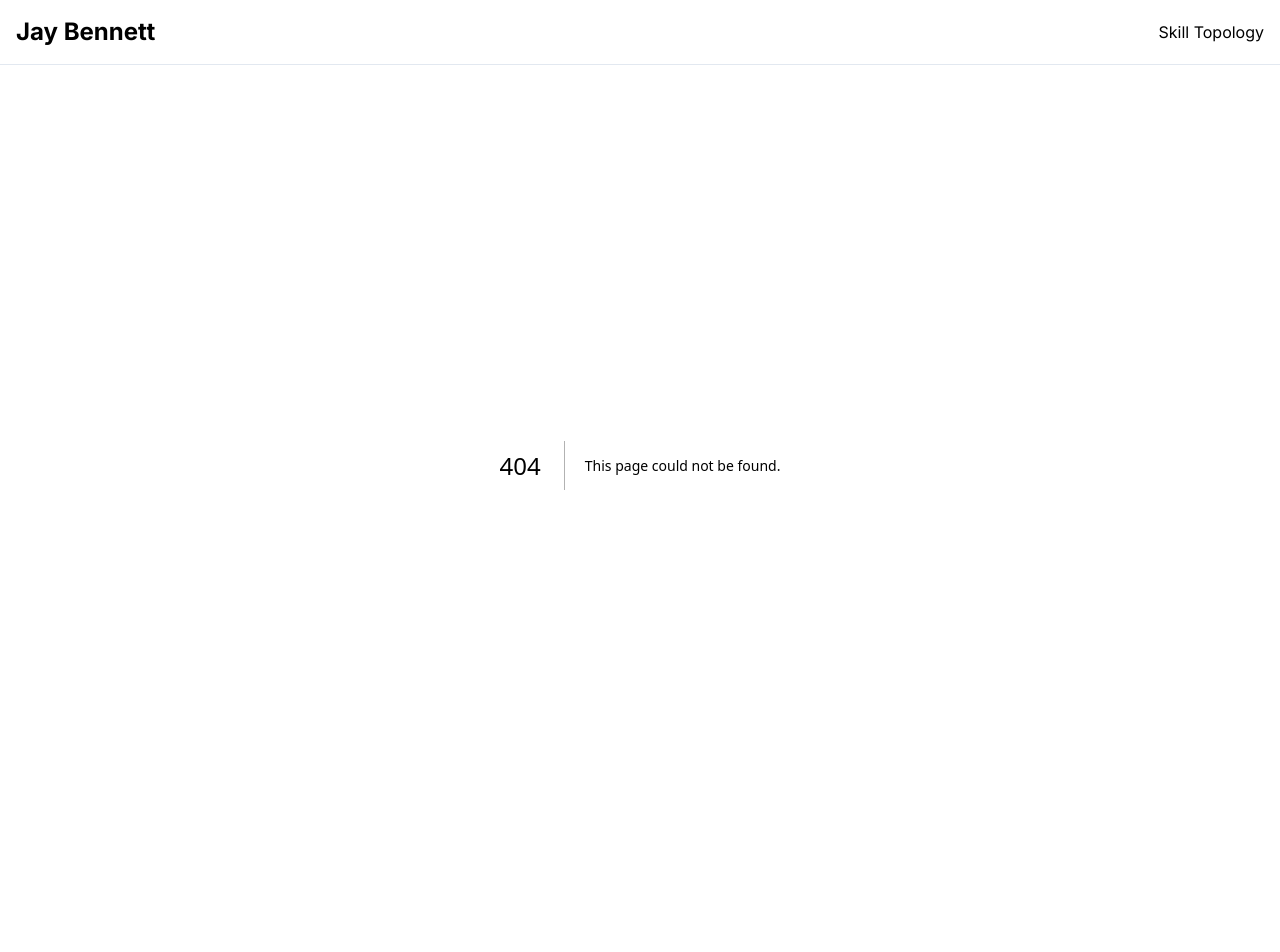
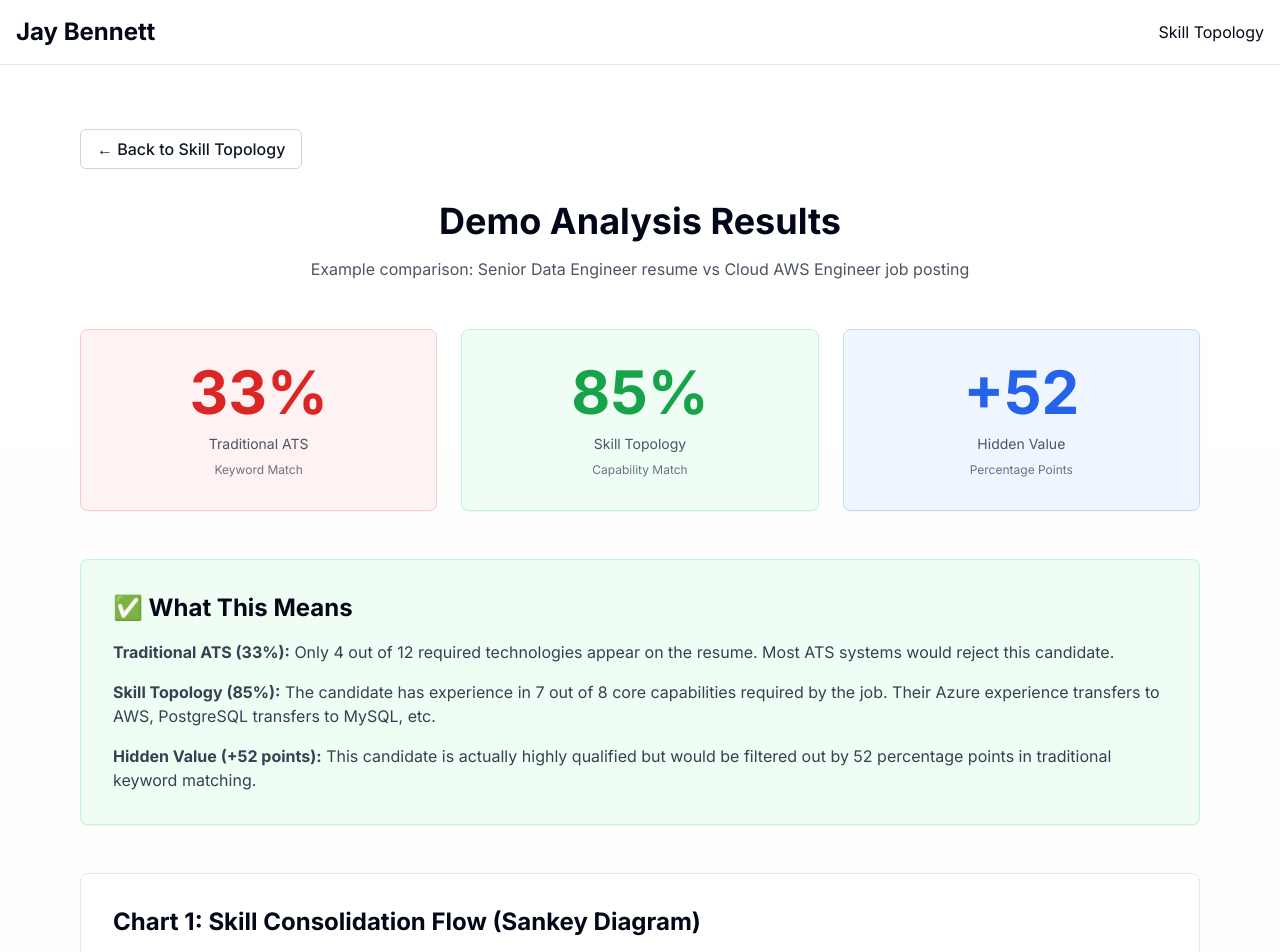
Before and after one commit to jaybenne2001/skill-catalog, a Next.js app: page /skill-topology/demo in a window 1280 px wide. Before the commit this address had no page. Shown: the top 952 px of the page. Before the commit the page ends 865 px from the top, so only its background shows below. Built offline with nearby package versions, Linux system fonts and the light colour scheme.

Commit message:
Add demo page with example results
- Shows realistic 33% vs 85% comparison
- Explains what the charts would look like
- Provides interview strategy for gaps
- Links to analyze page for real testing

```diff
--- /dev/null
+++ b/app/skill-topology/demo/page.tsx
@@ -0,0 +1,157 @@
+'use client'
+
+import { Card } from '@/components/ui/card'
+import { Button } from '@/components/ui/button'
+import Link from 'next/link'
+
+export default function DemoResults() {
+  return (
+    <div className="min-h-screen bg-gradient-to-b from-white to-gray-50 py-16">
+      <div className="container mx-auto px-4 max-w-6xl">
+        <div className="mb-8">
+          <Link href="/skill-topology">
+            <Button variant="outline">← Back to Skill Topology</Button>
+          </Link>
+        </div>
+
+        <h1 className="text-4xl font-bold mb-4 text-center">Demo Analysis Results</h1>
+        <p className="text-center text-gray-600 mb-12">
+          Example comparison: Senior Data Engineer resume vs Cloud AWS Engineer job posting
+        </p>
+
+        {/* Score Cards */}
+        <div className="grid md:grid-cols-3 gap-6 mb-12">
+          <Card className="p-8 text-center bg-red-50 border-red-200">
+            <div className="text-6xl font-bold text-red-600 mb-3">33%</div>
+            <div className="text-sm text-gray-600">Traditional ATS</div>
+            <div className="text-xs text-gray-500 mt-2">Keyword Match</div>
+          </Card>
+
+          <Card className="p-8 text-center bg-green-50 border-green-200">
+            <div className="text-6xl font-bold text-green-600 mb-3">85%</div>
+            <div className="text-sm text-gray-600">Skill Topology</div>
+            <div className="text-xs text-gray-500 mt-2">Capability Match</div>
+          </Card>
+
+          <Card className="p-8 text-center bg-blue-50 border-blue-200">
+            <div className="text-6xl font-bold text-blue-600 mb-3">+52</div>
+            <div className="text-sm text-gray-600">Hidden Value</div>
+            <div className="text-xs text-gray-500 mt-2">Percentage Points</div>
+          </Card>
+        </div>
+
+        {/* Interpretation */}
+        <Card className="p-8 mb-12 bg-green-50 border-green-200">
+          <h2 className="text-2xl font-bold mb-4">✅ What This Means</h2>
+          <div className="space-y-4 text-gray-700">
+            <p>
+              <strong>Traditional ATS (33%):</strong> Only 4 out of 12 required technologies appear on the resume.
+              Most ATS systems would reject this candidate.
+            </p>
+            <p>
+              <strong>Skill Topology (85%):</strong> The candidate has experience in 7 out of 8 core capabilities
+              required by the job. Their Azure experience transfers to AWS, PostgreSQL transfers to MySQL, etc.
+            </p>
+            <p>
+              <strong>Hidden Value (+52 points):</strong> This candidate is actually highly qualified but would be
+              filtered out by 52 percentage points in traditional keyword matching.
+            </p>
+          </div>
+        </Card>
+
+        {/* Charts Section */}
+        <div className="space-y-12">
+          <Card className="p-8">
+            <h2 className="text-2xl font-bold mb-6">Chart 1: Skill Consolidation Flow (Sankey Diagram)</h2>
+            <p className="text-gray-600 mb-6">
+              Shows how resume technologies map through root capabilities to job requirements.
+            </p>
+            <div className="bg-gradient-to-br from-blue-50 to-green-50 rounded-lg p-12 aspect-video flex items-center justify-center border-2 border-dashed border-gray-300">
+              <div className="text-center max-w-xl">
+                <div className="text-6xl mb-6">📊</div>
+                <p className="text-xl font-bold text-gray-700 mb-4">Sankey Flow Diagram</p>
+                <p className="text-gray-600 mb-2">14 Technologies → 8 Root Capabilities → 12 Job Requirements</p>
+                <div className="mt-6 p-4 bg-white rounded-lg">
+                  <p className="text-sm text-gray-600">
+                    <strong>Example insights:</strong> Python + SQL Server experience provides
+                    "Scripting Logic" and "Tabular Reasoning" capabilities, which satisfy
+                    requirements for Go, PostgreSQL, and data transformation tasks.
+                  </p>
+                </div>
+              </div>
+            </div>
+          </Card>
+
+          <Card className="p-8">
+            <h2 className="text-2xl font-bold mb-6">Chart 2: Capability Coverage (Radar Chart)</h2>
+            <p className="text-gray-600 mb-6">
+              Compares your capability strength across 8 core dimensions vs job requirements.
+            </p>
+            <div className="bg-gradient-to-br from-purple-50 to-blue-50 rounded-lg p-12 aspect-square max-w-2xl mx-auto flex items-center justify-center border-2 border-dashed border-gray-300">
+              <div className="text-center">
+                <div className="text-6xl mb-6">🎯</div>
+                <p className="text-xl font-bold text-gray-700 mb-4">Radar Chart Comparison</p>
+                <p className="text-gray-600 mb-4">85% Average Coverage Across 8 Capabilities</p>
+                <div className="mt-6 p-4 bg-white rounded-lg text-left">
+                  <p className="text-sm text-gray-600 mb-2"><strong>Strengths (≥90%):</strong></p>
+                  <ul className="text-sm text-gray-600 mb-4 ml-4">
+                    <li>• Scripting Logic: 100%</li>
+                    <li>• Tabular Reasoning: 100%</li>
+                    <li>• Cloud Storage: 95%</li>
+                  </ul>
+                  <p className="text-sm text-gray-600 mb-2"><strong>Gaps (&lt;60%):</strong></p>
+                  <ul className="text-sm text-gray-600 ml-4">
+                    <li>• Monitoring: 54%</li>
+                  </ul>
+                </div>
+              </div>
+            </div>
+          </Card>
+
+          <Card className="p-8 bg-orange-50 border-orange-200">
+            <h2 className="text-2xl font-bold mb-4">Gap Analysis</h2>
+            <p className="text-gray-600 mb-4">Technologies required by job but not explicitly on resume:</p>
+            <div className="flex flex-wrap gap-3 mb-6">
+              {['AWS', 'Kubernetes', 'Go', 'Grafana', 'MySQL', 'Terraform'].map(gap => (
+                <span key={gap} className="px-4 py-2 bg-orange-200 text-orange-800 rounded-full text-sm font-medium">
+                  {gap}
+                </span>
+              ))}
+            </div>
+            <div className="bg-white rounded-lg p-6">
+              <p className="text-sm font-bold text-gray-700 mb-2">💡 Interview Strategy:</p>
+              <p className="text-sm text-gray-600">
+                "While I haven't used AWS specifically, I have 4 years of Azure experience covering the same
+                capabilities: cloud storage, container orchestration, and infrastructure as code. I've worked
+                extensively with PostgreSQL which uses identical patterns to MySQL. My monitoring experience
+                with Azure's tools transfers directly to Grafana."
+              </p>
+            </div>
+          </Card>
+        </div>
+
+        {/* CTA */}
+        <div className="mt-12 space-y-6">
+          <Card className="p-8 bg-blue-50 border-blue-200 text-center">
+            <h3 className="text-2xl font-bold mb-4">Try Your Own Analysis</h3>
+            <p className="text-gray-600 mb-6">
+              See how your resume matches against real job postings
+            </p>
+            <Link href="/skill-topology/analyze">
+              <Button size="lg" className="text-lg">
+                Analyze Your Skills →
+              </Button>
+            </Link>
+          </Card>
+
+          <Card className="p-6 bg-gray-50 border-gray-200">
+            <p className="text-sm text-gray-600 text-center">
+              <strong>Note:</strong> Live chart generation requires Lambda backend deployment.
+              See <code className="bg-white px-2 py-1 rounded text-xs">lambda-skill-topology/DEPLOY.md</code> for setup instructions.
+            </p>
+          </Card>
+        </div>
+      </div>
+    </div>
+  )
+}
--- a/app/skill-topology/page.tsx
+++ b/app/skill-topology/page.tsx
@@ -1,4 +1,3 @@
-import Image from "next/image"
 import Link from "next/link"
 import { Button } from "@/components/ui/button"
 import { Card } from "@/components/ui/card"
@@ -17,54 +16,23 @@ export default function SkillTopology() {
           <p className="text-lg text-gray-500 mb-12 max-w-2xl mx-auto">
             Maps technologies to root capabilities to reveal transferable skills
           </p>
-        </div>
-      </section>
 
-      <section className="py-12">
-        <div className="container mx-auto px-4">
-          <div className="max-w-6xl mx-auto">
-            <Card className="p-8 shadow-2xl">
-              <Image
-                src="/images/demo-sankey.png"
-                alt="Skill Topology Visualization"
-                width={1200}
-                height={700}
-                className="rounded-lg w-full"
-                priority
-              />
-            </Card>
+          <div className="flex gap-4 justify-center">
+            <Link href="/skill-topology/demo">
+              <Button size="lg" variant="outline" className="text-lg px-8">
+                View Demo Example
+              </Button>
+            </Link>
+            <Link href="/skill-topology/analyze">
+              <Button size="lg" className="text-lg px-8">
+                Analyze Your Skills →
+              </Button>
+            </Link>
           </div>
         </div>
       </section>
 
-      <section className="py-12">
-        <div className="container mx-auto px-4">
-          <div className="max-w-4xl mx-auto grid grid-cols-3 gap-8">
-            <Card className="p-8 text-center bg-gray-50">
-              <div className="text-5xl font-bold text-gray-700 mb-3">42%</div>
-              <div className="text-sm text-gray-600">Keyword Match</div>
-            </Card>
-            <Card className="p-8 text-center bg-green-50 border-green-200">
-              <div className="text-5xl font-bold text-green-600 mb-3">82%</div>
-              <div className="text-sm text-gray-600">Capability Match</div>
-            </Card>
-            <Card className="p-8 text-center bg-blue-50 border-blue-200">
-              <div className="text-5xl font-bold text-blue-600 mb-3">+40</div>
-              <div className="text-sm text-gray-600">Point Difference</div>
-            </Card>
-          </div>
-        </div>
-      </section>
-
-      <section className="py-12 text-center">
-        <Link href="/skill-topology/analyze">
-          <Button size="lg" className="text-xl px-12 py-8">
-            Try the Demo →
-          </Button>
-        </Link>
-      </section>
-
-      <section className="py-20 bg-gray-50">
+      <section className="py-12 bg-gray-50">
         <div className="container mx-auto px-4">
           <div className="max-w-4xl mx-auto">
             <h2 className="text-3xl font-bold mb-12 text-center">Methodology</h2>
```
